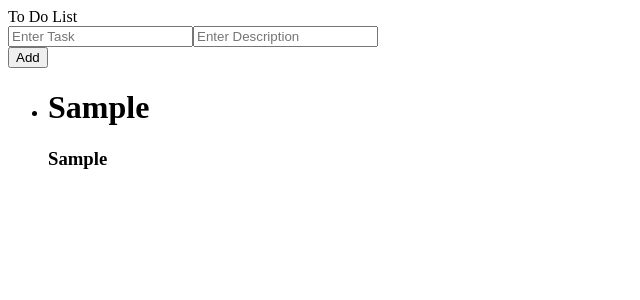
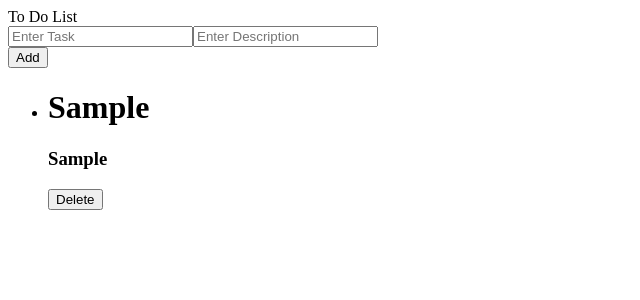
Before and after one commit to sarmadhamdani02/To-Do-App, a Next.js app: page / in a window 1280 px wide. Both pictures are taken after typing "Sample", "Sample" into the empty fields and a click on the button "Add". Shown: the top 300 px of the page, without its empty margins (0-640 px from the left). Built offline with nearby package versions, Linux system fonts and the light colour scheme.

Commit message:
addded delete functionality

```diff
--- a/app/globals.css
+++ b/app/globals.css
@@ -73,12 +73,11 @@ button:active{
   padding: 20px 40px;
   border: 1px solid #4503b0;
   border-radius: 15px;
-  transition: 200ms;
   color: #111111;
 }
 
 .tasks-div:hover{
-  outline: 2px solid #4503b0;
+  outline: 1.5px solid #4503b0;
 }
 
 .task{
@@ -88,6 +87,7 @@ button:active{
   margin: 10px 0;
   padding: 10px 0;
   border-radius: 10px;
+  text-align: start;
 }
 
 .task h1{
@@ -102,3 +102,27 @@ button:active{
 .task:nth-child(2n){
   background-color: #4503b021;
 }
+
+.delete-btn{
+  background-color: transparent;
+  color: rgba(255, 0, 0, 0.800);
+  border: 1px solid rgba(255, 0, 0, 0.800);
+  border-radius: 10px;
+  padding: 5px 8px ;
+}
+
+.delete-btn:hover{
+  color: white;
+  background-color: rgba(255, 0, 0, 0.800);
+  border-color: red;
+
+}
+
+.completed-tasks{
+  flex-direction: column;
+  height: 20vw;
+  display: flex;
+  justify-content: center;
+  align-items: center;
+  gap: 40px;
+}
--- a/app/page.js
+++ b/app/page.js
@@ -1,6 +1,7 @@
 "use client"
 
 import { assetPrefix } from '@/next.config';
+import { Copse } from 'next/font/google';
 import React, { useState } from 'react';
 
 const page = () => {
@@ -9,15 +10,22 @@ const page = () => {
   const [taskDesc, settaskDesc] = useState("");
   let [taskPanel, settaskPanel] = useState([]);
   let renderTask = <h2 className=' text-red-600'>No Task has been added yet.</h2>
+  let [taskID, settaskID] = useState(-1);
+
+  const deleteTask = (i) => {
+    let copyTaskArray = [...taskPanel];
+    copyTaskArray.splice(i,1);
+    settaskPanel(copyTaskArray);
+  }
 
   if (taskPanel.length > 0) {
 
-
   renderTask = taskPanel.map((t, i) => { // arguments: target and index repectively
     return (
-      <div className="task">
+      <div key={i} className="task">
         <h1>{t.taskName}</h1>
         <h3>{t.taskDesc}</h3>
+        <button className='delete-btn' onClick={() => {deleteTask(i)}}>Delete</button>
       </div>
     )
   });
@@ -35,6 +43,7 @@ const page = () => {
         <navbar className="nav-bar">
           To Do List
         </navbar>
+
         <div className="main-content">
           <form >
             <input type="text" placeholder='Enter Task' value={taskName} onChange={(e) => {
@@ -52,6 +61,10 @@ const page = () => {
 
           </ul>
         </div>
+
+        <div className="completed-tasks">
+
+        </div>
       </>
     )
 
```
